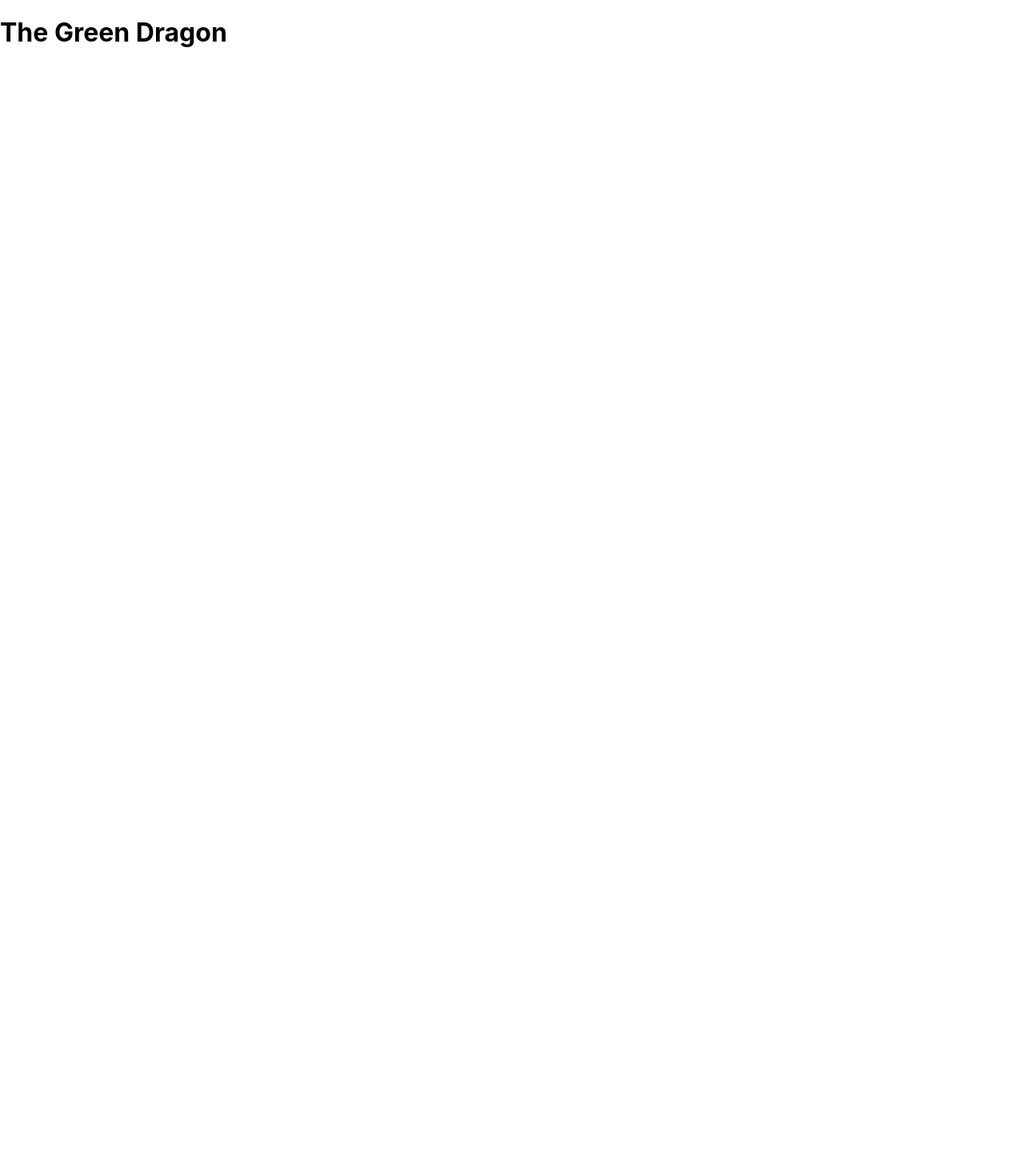
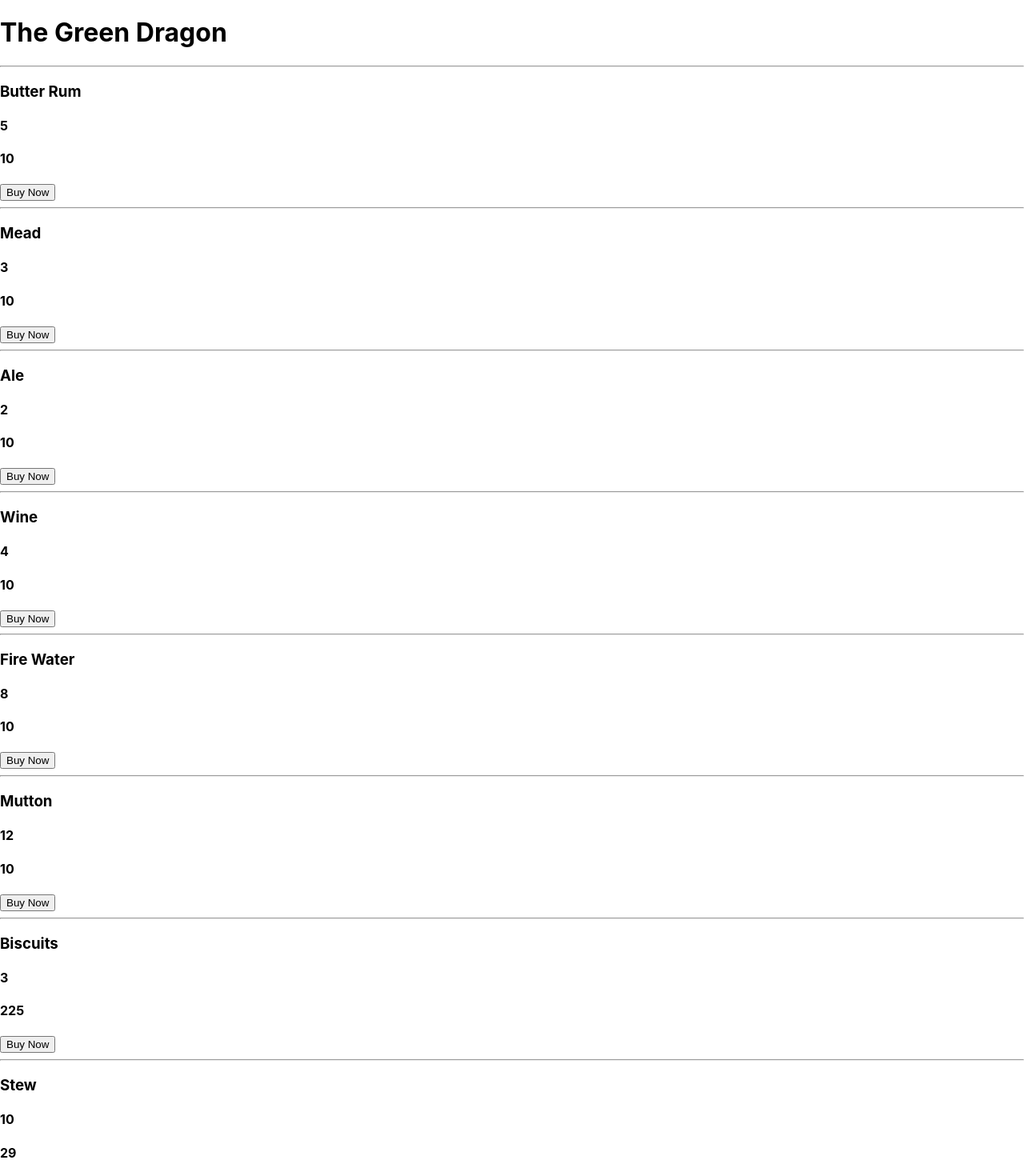
Before and after one commit to reidashwill/merchsite, a React (Create React App) app: page / in a window 1280 px wide. Shown: the top 1470 px of the page at 80% size. Before the commit the page ends 800 px from the top, so only its background shows below. Built offline with nearby package versions, Linux system fonts and the light colour scheme.

Commit message:
populate productlist w/array data & a func

```diff
--- a/src/components/App.js
+++ b/src/components/App.js
@@ -2,11 +2,13 @@ import React from 'react';
 // import logo from './logo.svg';
 import '../App.css';
 import Header from "./Header";
+import ProductList from './ProductList';
 
 function App() {
   return (
     <>
     <Header/>
+    <ProductList />
     </>
   );
 }
--- /dev/null
+++ b/src/components/Product.js
@@ -0,0 +1,22 @@
+import React from 'react';
+import PropTypes from 'prop-types';
+
+function Product(props){
+  return (
+    <>
+      <h3>{props.name}</h3>
+      <h4>{props.price}</h4>
+      <h4>{props.quantity}</h4>
+      <button type="submit">Buy Now</button>
+      <hr />
+    </>
+  );
+}
+
+Product.propTypes = {
+  name: PropTypes.string.isRequired,
+  price: PropTypes.number,
+  quantity: PropTypes.number
+};
+
+export default Product
--- /dev/null
+++ b/src/components/ProductList.js
@@ -0,0 +1,72 @@
+import React from "react";
+import Product from './Product'
+
+const availableProducts = [
+  {
+    name: "Butter Rum",
+    price: 5,
+    type: "bev",
+    quantity: 10
+  },
+  {
+    name: "Mead",
+    price: 3,
+    type: "bev",
+    quantity: 10
+  },
+  {
+    name: "Ale",
+    price: 2,
+    type: "bev",
+    quantity: 10
+  },
+  {
+    name: "Wine",
+    price: 4,
+    type: "bev",
+    quantity: 10
+  },
+  {
+    name: "Fire Water",
+    price: 8,
+    type: "bev",
+    quantity: 10
+  },
+  {
+    name: "Mutton",
+    price: 12,
+    type: "food",
+    quantity: 10
+  },
+  {
+    name: "Biscuits",
+    price: 3,
+    type: "food",
+    quantity: 225
+  },
+  {
+    name: "Stew",
+    price: 10,
+    type: "food",
+    quantity: 29
+  },
+]
+
+function ProductList() {
+  return(
+    <>
+    <hr />
+    {availableProducts.map((product, index) =>
+      <Product
+        name = {product.name}
+        price = {product.price}
+        type = {product.type}
+        quantity = {product.quantity}
+        key = {index}
+      />
+    )}
+    </>
+  );
+}
+
+export default ProductList;
```
